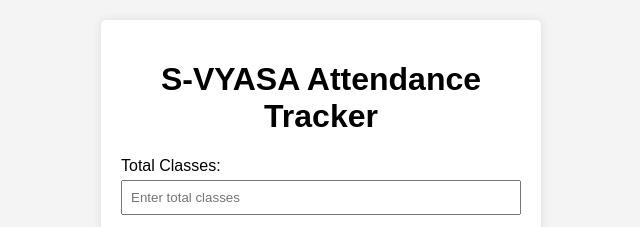
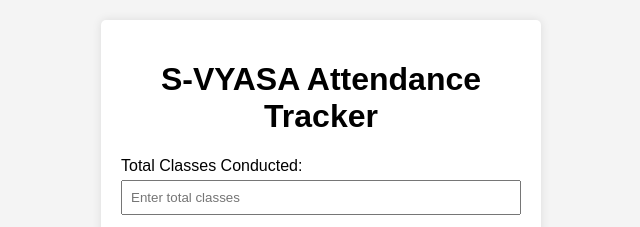
Before and after one commit to suryakartheek/Attendence-Calculator, a plain HTML site: page index.html in a window 1280 px wide. Shown: the top 227 px of the page, without its empty margins (319-959 px from the left). Drawn offline with Linux system fonts and the light colour scheme.

Commit message:
Update index.html

```diff
--- a/index.html
+++ b/index.html
@@ -10,7 +10,7 @@
     <div class="container">
         <h1>S-VYASA Attendance Tracker</h1>
         <div class="input-group">
-            <label for="totalClasses">Total Classes:</label>
+            <label for="totalClasses">Total Classes Conducted:</label>
             <input type="number" id="totalClasses" placeholder="Enter total classes" />
         </div>
         <div class="input-group">
```
